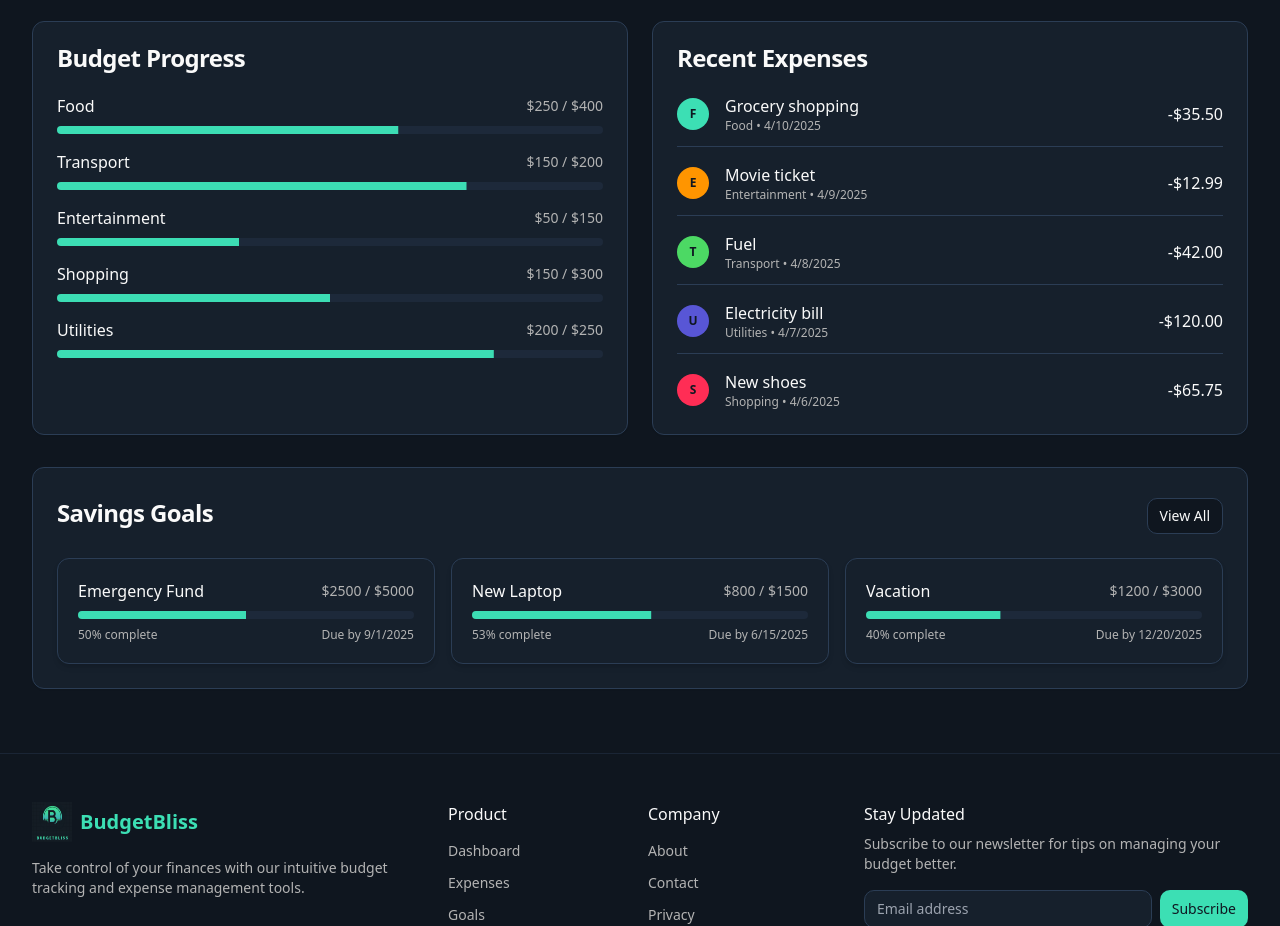
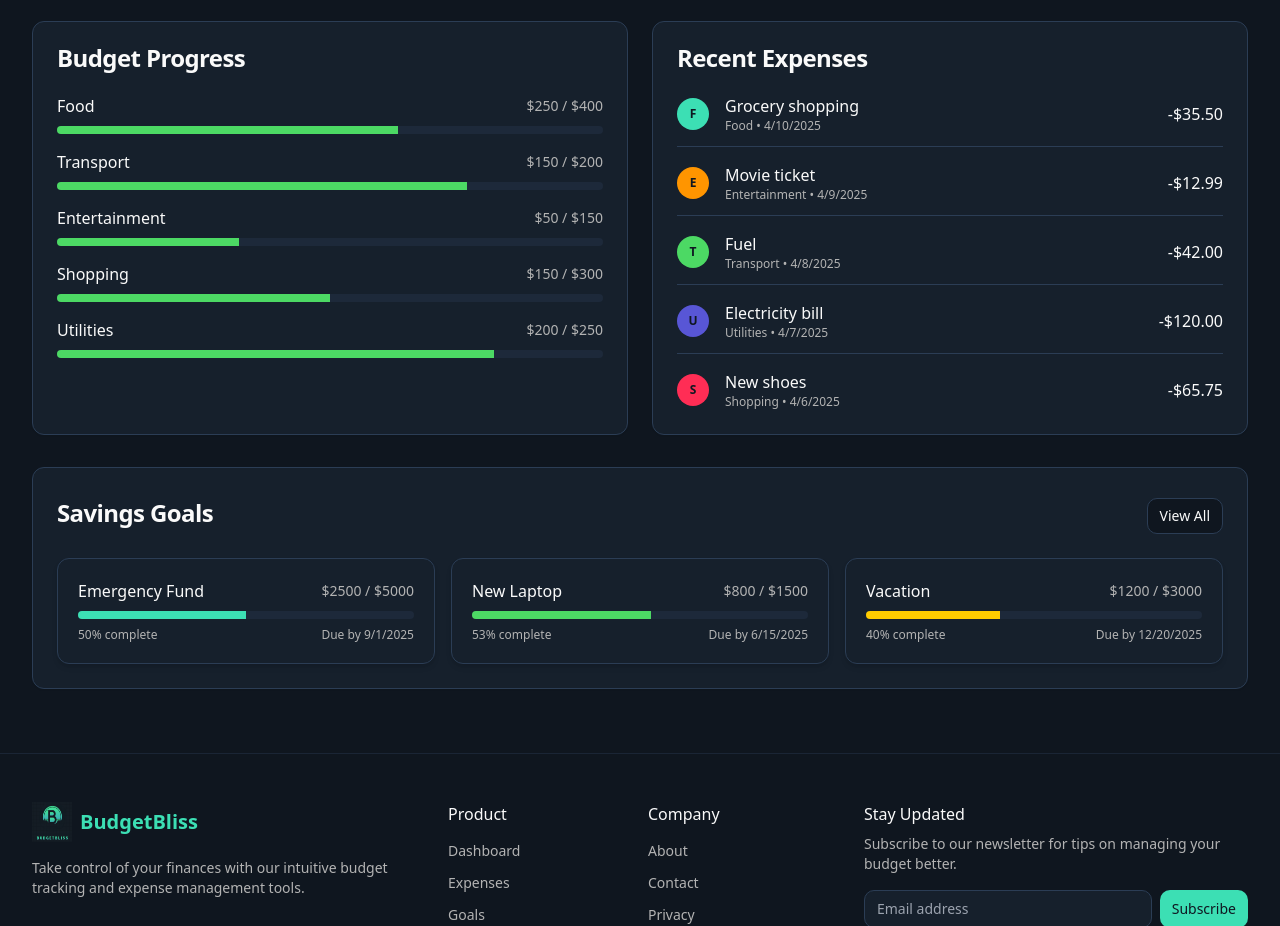
Before and after one commit to SahilAgarwal2304/bliss-budget-buddy, a React (Vite) app: page /dashboard in a window 1280 px wide. Shown: the part 800-1726 px from the top of the page. Built offline with nearby package versions, Linux system fonts and the light colour scheme.

Commit message:
Fix: Resolve build failure
Investigate and resolve the cause of the build failure.

```diff
--- a/src/pages/Dashboard.tsx
+++ b/src/pages/Dashboard.tsx
@@ -21,6 +21,13 @@ const Dashboard = () => {
   const recentExpenses = [...mockExpenses].sort((a, b) =>
     new Date(b.date).getTime() - new Date(a.date).getTime()
   ).slice(0, 5);
+
+  // Helper function to determine progress bar color based on budget usage
+  const getProgressColorClass = (spent: number, limit: number) => {
+    if (spent > limit) return "bg-budget-red";
+    if (spent > limit * 0.8) return "bg-budget-yellow";
+    return "bg-budget-green";
+  };
 
   return (
     <Layout>
@@ -166,7 +173,9 @@ const Dashboard = () => {
             </CardHeader>
             <CardContent>
               <div className="space-y-4">
-                {mockBudgets.map((budget) => (
+                {mockBudgets.map((budget) => {
+                  const colorClass = getProgressColorClass(budget.spent, budget.limit);
+                  return (
                     <div key={budget.id} className="space-y-2">
                       <div className="flex items-center justify-between">
                         <div className="font-medium">{budget.category}</div>
@@ -174,19 +183,15 @@ const Dashboard = () => {
                           ${budget.spent} / ${budget.limit}
                         </div>
                       </div>
-                    <Progress
-                      value={(budget.spent / budget.limit) * 100}
-                      className="h-2"
-                      indicatorClassName={
-                        budget.spent > budget.limit
-                          ? "bg-budget-red"
-                          : budget.spent > budget.limit * 0.8
-                          ? "bg-budget-yellow"
-                          : "bg-budget-green"
-                      }
+                      <div className="relative h-2 w-full overflow-hidden rounded-full bg-secondary">
+                        <div
+                          className={`absolute h-full transition-all ${colorClass}`}
+                          style={{ width: `${Math.min((budget.spent / budget.limit) * 100, 100)}%` }}
                         />
                       </div>
-                ))}
+                    </div>
+                  );
+                })}
               </div>
             </CardContent>
           </Card>
@@ -249,11 +254,15 @@ const Dashboard = () => {
                           ${goal.currentAmount} / ${goal.targetAmount}
                         </div>
                       </div>
-                      <Progress
-                        value={(goal.currentAmount / goal.targetAmount) * 100}
-                        className="h-2"
-                        indicatorClassName={`bg-[${goal.color}]`}
+                      <div className="relative h-2 w-full overflow-hidden rounded-full bg-secondary">
+                        <div
+                          className="absolute h-full transition-all"
+                          style={{
+                            width: `${Math.min((goal.currentAmount / goal.targetAmount) * 100, 100)}%`,
+                            backgroundColor: goal.color
+                          }}
                         />
+                      </div>
                       <div className="flex justify-between text-xs text-muted-foreground">
                         <div>
                           {((goal.currentAmount / goal.targetAmount) * 100).toFixed(0)}% complete
--- a/src/pages/Goals.tsx
+++ b/src/pages/Goals.tsx
@@ -1,4 +1,3 @@
-
 import { useState } from "react";
 import Layout from "@/components/layout/Layout";
 import { Button } from "@/components/ui/button";
@@ -6,7 +5,6 @@ import { Card, CardContent, CardHeader, CardTitle } from "@/components/ui/card";
 import { Dialog, DialogContent, DialogDescription, DialogFooter, DialogHeader, DialogTitle, DialogTrigger } from "@/components/ui/dialog";
 import { Input } from "@/components/ui/input";
 import { Label } from "@/components/ui/label";
-import { Progress } from "@/components/ui/progress";
 import { PlusCircle, Target, Edit, Trash2 } from "lucide-react";
 import { mockGoals } from "@/utils/mockData";
 
@@ -199,11 +197,15 @@ const Goals = () => {
                         {((goal.currentAmount / goal.targetAmount) * 100).toFixed(0)}%
                       </span>
                     </div>
-                    <Progress
-                      value={(goal.currentAmount / goal.targetAmount) * 100}
-                      className="h-2"
-                      indicatorClassName={`bg-[${goal.color}]`}
-                    />
+                    <div className="relative h-2 w-full overflow-hidden rounded-full bg-secondary">
+                      <div
+                        className="absolute h-full transition-all"
+                        style={{
+                          width: `${Math.min((goal.currentAmount / goal.targetAmount) * 100, 100)}%`,
+                          backgroundColor: goal.color
+                        }}
+                      />
+                    </div>
                   </div>
 
                   <div className="grid grid-cols-2 gap-4">
```
Lines whose indentation alone changed are shown as unchanged.
